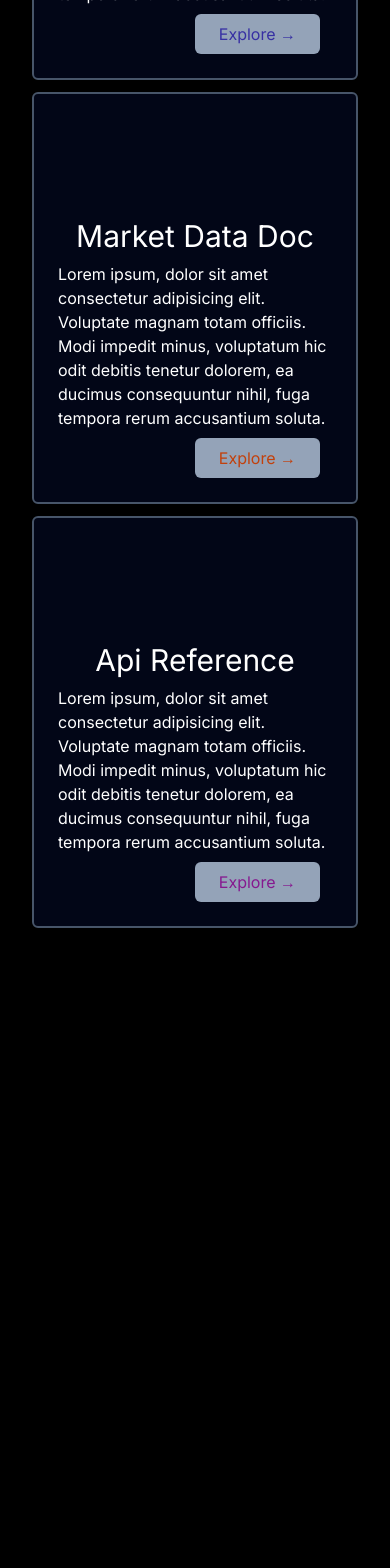
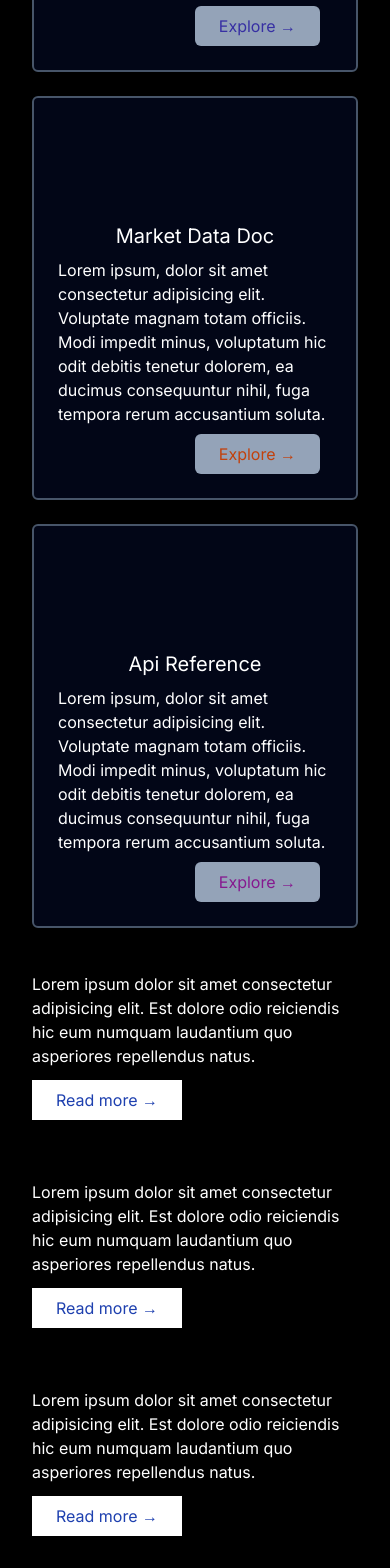
Before and after one commit to minhazpro3/blogger-client, a Next.js app: page / in a window 390 px wide. Shown: the part 364-1932 px from the top of the page. Before the commit the page ends 1324 px from the top, so only its background shows below. Built offline with nearby package versions, Linux system fonts and the light colour scheme.

Commit message:
responsive doc card

```diff
--- a/app/page.tsx
+++ b/app/page.tsx
@@ -1,5 +1,6 @@
 "use client"
 import Docs from '@/components/home/banner_doc/Docs'
+import Help_articles from '@/components/home/banner_doc/Help_articles'
 import React from 'react'
 
 const Page = () => {
@@ -8,6 +9,7 @@ const Page = () => {
       <div className="my-8">
 
       <Docs />
+      <Help_articles/>
       </div>
     </div>
   )
--- a/src/components/home/banner_doc/Doc.tsx
+++ b/src/components/home/banner_doc/Doc.tsx
@@ -29,11 +29,11 @@ export default function Doc({ doc }: { doc: docTypes }) {
             style={{ width: "100px", height: "100px" }}
           ></lottie-player>
         </div>
-        <h2 className=" text-3xl text-white">{doc?.title}</h2>
+        <h2 className=" text-xl sm:text-2xl lg:text-3xl text-white ">{doc?.title}</h2>
         <p className="text-white text-start my-2">{doc?.desc}</p>
-        <div className="text-end px-3 md:px-8">
+        <div className="text-end px-3 md:px-6 lg:px--8">
           <button className={`text-base rounded-md px-6 py-2 bg-slate-400   ${doc?.title === "Fundamentals Doc" ? "text-indigo-800" : doc?.title === "Market Data Doc" ? "text-orange-700" : "text-fuchsia-800"}`} >Explore &#8594;</button>
-          </div>
+        </div>
       </div>
     </motion.div>
   )
--- a/src/components/home/banner_doc/Docs.tsx
+++ b/src/components/home/banner_doc/Docs.tsx
@@ -27,7 +27,7 @@ export default function Docs() {
     ]
     return (
         <div className="container mx-auto md:px-0 px-8 ">
-            <div className="grid md:grid-cols-3 grid-cols-1 gap-3 md:gap-6">
+            <div className="grid grid-cols-1 sm:grid-cols-2 md:grid-cols-2 lg:grid-cols-3  gap-6 sm:gap-7 md:gap-6 lg:gap-8 text-center">
 
                 {
                     docs.map((doc,index)=><Doc key={index} doc={doc} />)
--- /dev/null
+++ b/src/components/home/banner_doc/Help_article.tsx
@@ -0,0 +1,10 @@
+export default function Help_article(){
+
+    return(
+        <div>
+            <h2 className="text-2xl font-medium ">Getting started with the API</h2>
+            <p className="text-base text-white my-3">Lorem ipsum dolor sit amet consectetur adipisicing elit. Est dolore odio reiciendis hic eum numquam laudantium quo asperiores repellendus natus.</p>
+            <button className="text-blue-800 bg-white px-6 py-2 ">Read more &#8594;</button>
+        </div>
+    )
+}
--- /dev/null
+++ b/src/components/home/banner_doc/Help_articles.tsx
@@ -0,0 +1,14 @@
+import Help_article from "./Help_article";
+
+export default function Help_articles() {
+
+    return (
+        <div className="container mx-auto px-8 md:px-0">
+            <div className="grid grid-cols-1 md:grid-cols-3 gap-4 md:6">
+                <Help_article />
+                <Help_article />
+                <Help_article />
+            </div>
+        </div>
+    )
+}
```
